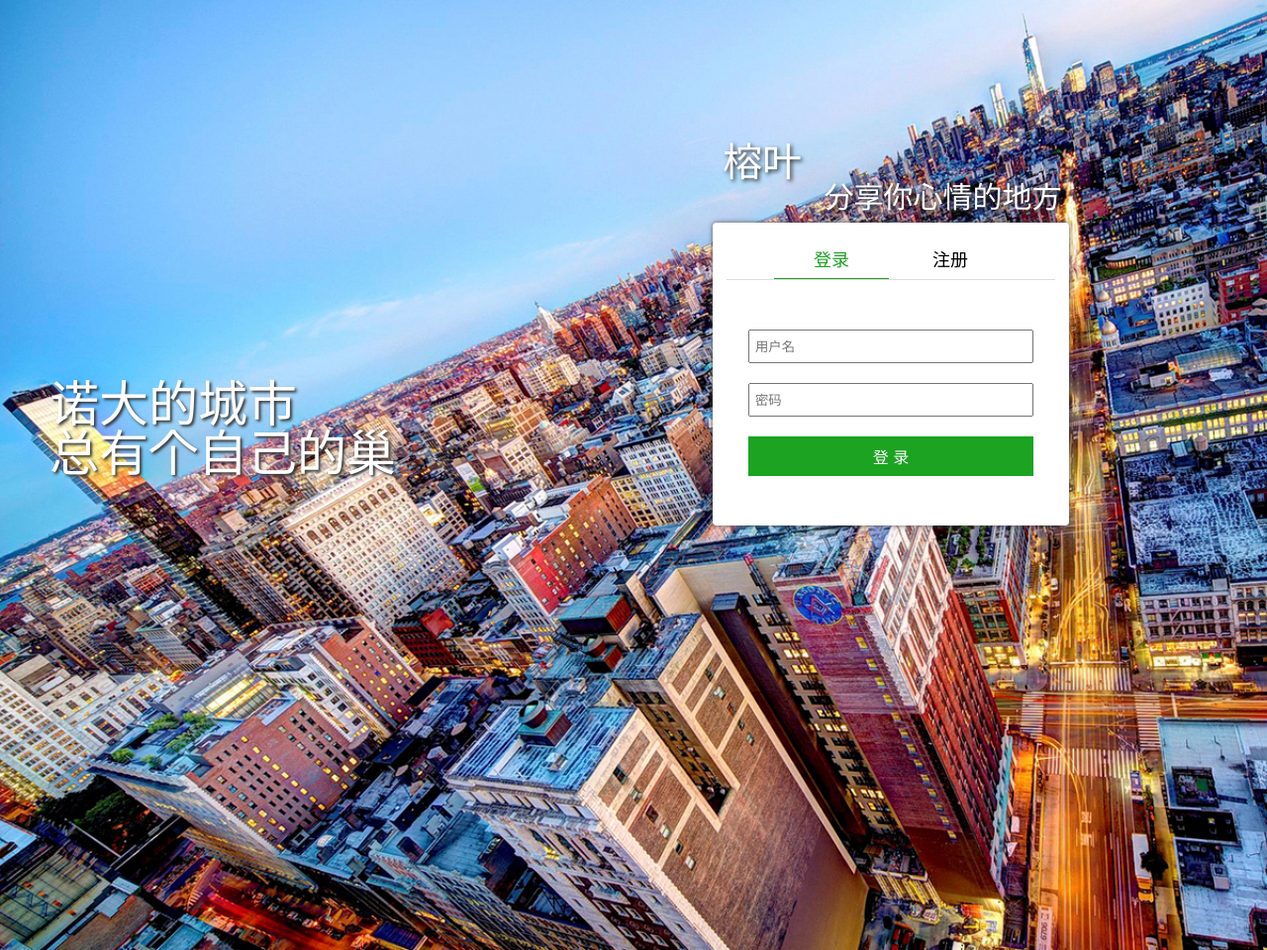
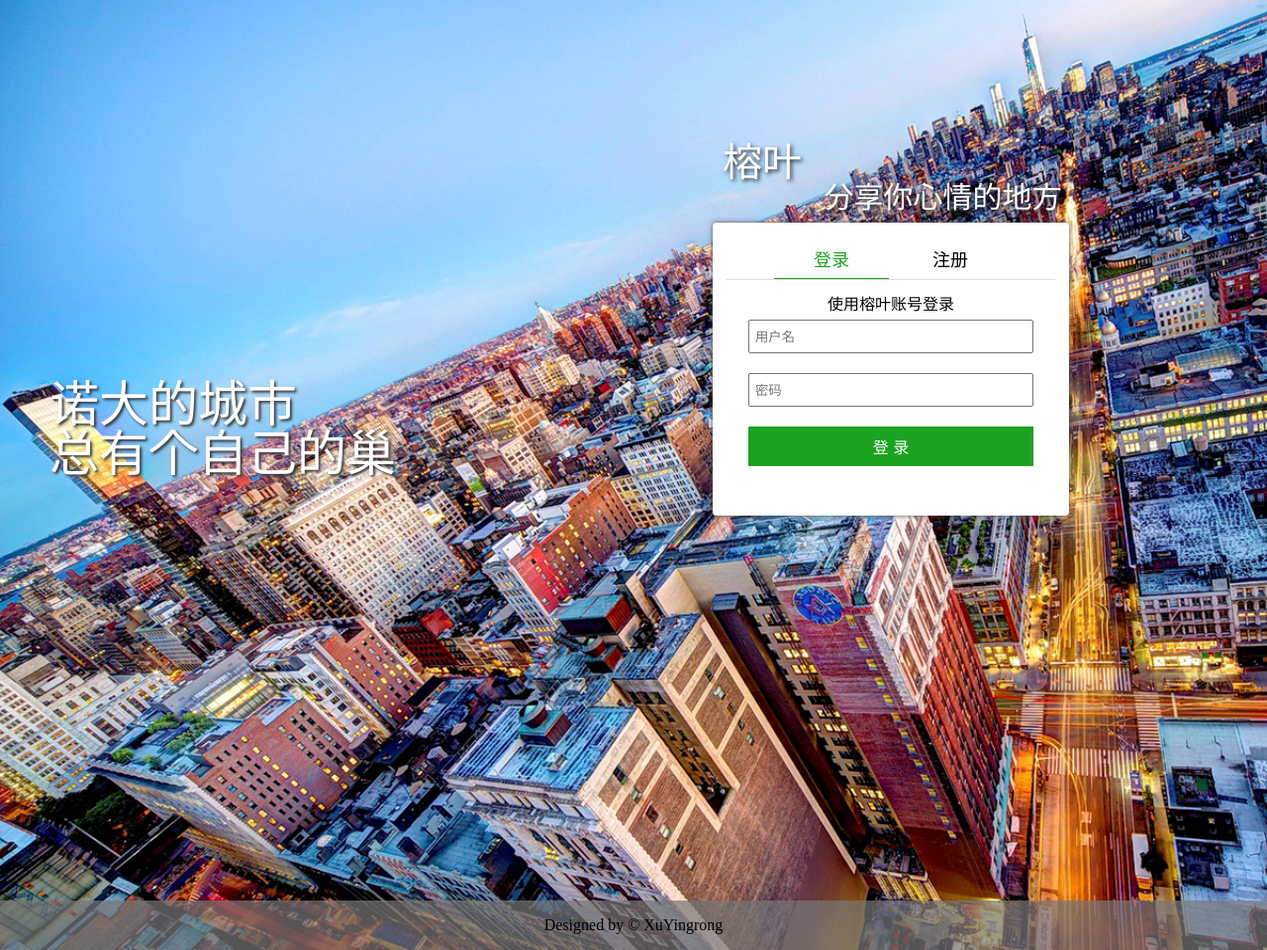
Before and after one commit to Kinice/-, a PHP site: page / in a window 1280 px wide. Shown: the whole page at 99% size. Run offline with PHP 8.4, Linux system fonts and the light colour scheme.

Commit message:
reg/log box action complete

```diff
--- a/views/css/style.css
+++ b/views/css/style.css
@@ -82,21 +82,25 @@
 	color:#1ba321;
 	border-bottom: 1px solid #1ba321;
 }
-.log{
+.log,.reg{
 	display: block;
 	width: 80%;
 	margin: 0 auto;
-	padding: 30px 0;
+	padding: 10px 0;
 	text-align: center;
 }
-.log input{
+.log p,.reg p{
+    height: 30px;
+    line-height: 30px;
+}
+.log input,.reg input{
 	box-sizing:border-box;
 	width: 100%;
 	height: 34px;
 	padding: 0 5px;
-	margin: 20px 0 0;
+	margin: 0 0 20px;
 }
-.log input[type='submit']{
+.log input[type='submit'],.reg input[type='submit']{
 	background: #1ba321;
 	border:none;
 	height: 40px;
@@ -106,3 +110,13 @@
 .reg{
 	display: none;
 }
+.g-ft{
+    height: 50px;
+    width: 100%;
+    background-color: rgba(120,120,120,0.7);
+    position: absolute;
+    bottom: 0;
+    left: 0;
+    line-height: 50px;
+    text-align: center;
+}
--- a/views/index.html
+++ b/views/index.html
@@ -30,6 +30,7 @@
 					<li>注册</li>
 				</ul>
 				<div class="log">
+                    <p>使用榕叶账号登录</p>
 					<form action="#" method="post">
 						<input type="text" placeholder="用户名">
 						<input type="password" placeholder="密码">
@@ -37,9 +38,10 @@
 					</form>
 				</div>
 				<div class="reg">
+                    <p>加入榕叶，分享你的心情</p>
 					<form action="#" method="post">
-						<input type="text">
-						<input type="password">
+						<input type="text" placeholder="用户名">
+						<input type="password" placeholder="密码">
 						<input type="submit" value="注 册">
 					</form>
 				</div>
@@ -47,7 +49,7 @@
 		</div>
 	</div>
 	<div class="g-ft">
-
+		Designed by &copy; <span>XuYingrong</span>
 	</div>
 	<script src="./js/index.js"></script>
 </body>
--- a/views/js/index.js
+++ b/views/js/index.js
@@ -62,3 +62,16 @@ function change(img,index){  //变换效果
         left:50
     },3000);
 }
+$('.log-tab li').bind('click',function(){
+    var tab = this;
+    var qtab = $(this);
+    qtab.siblings().removeClass('selected');
+    qtab.addClass('selected');
+    if(tab.innerHTML=='登录'){
+        $('.reg').css('display','none');
+        $('.log').fadeIn();
+    }else{
+        $('.log').css('display','none');
+        $('.reg').fadeIn();
+    }
+});
```
